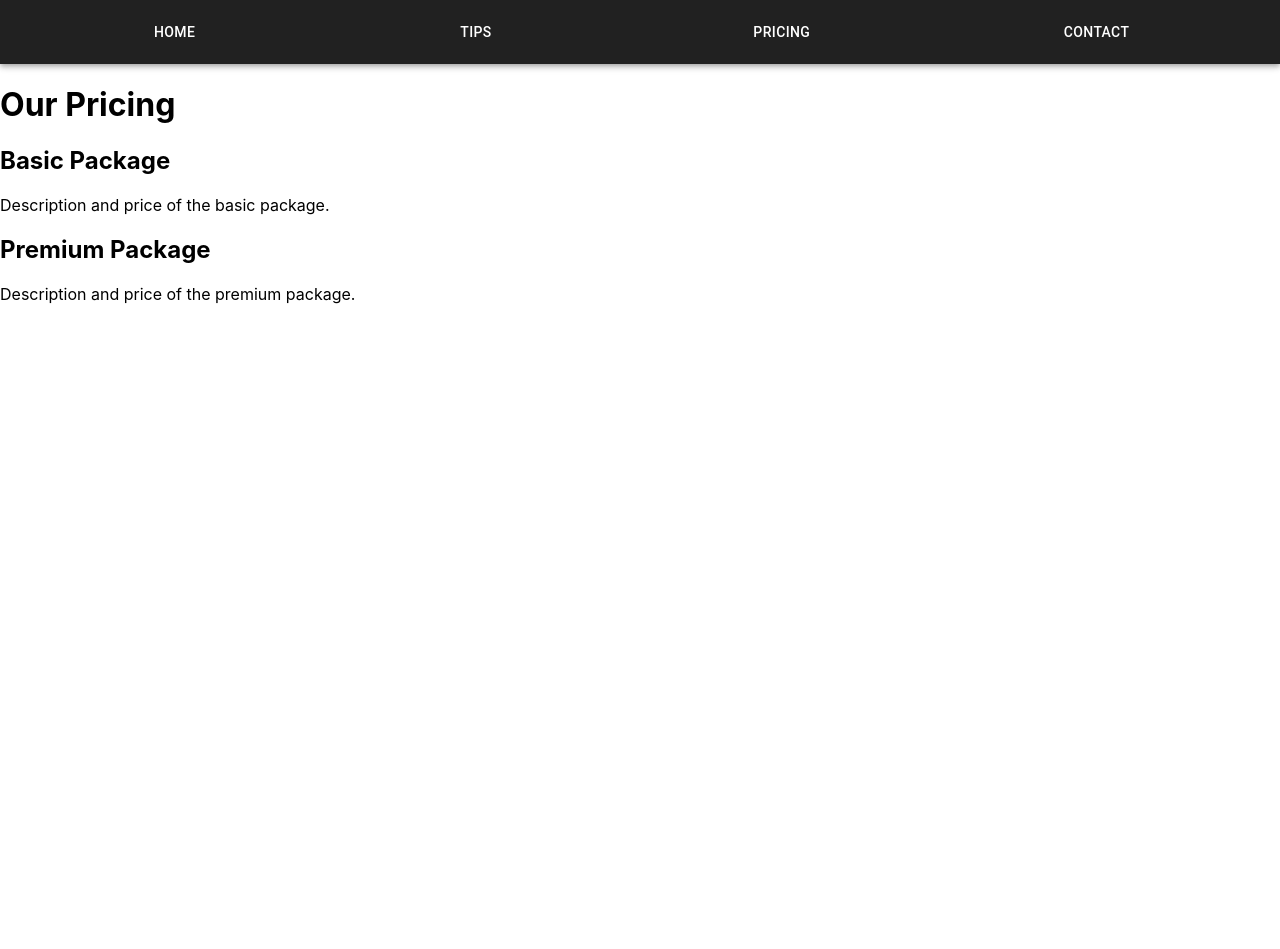
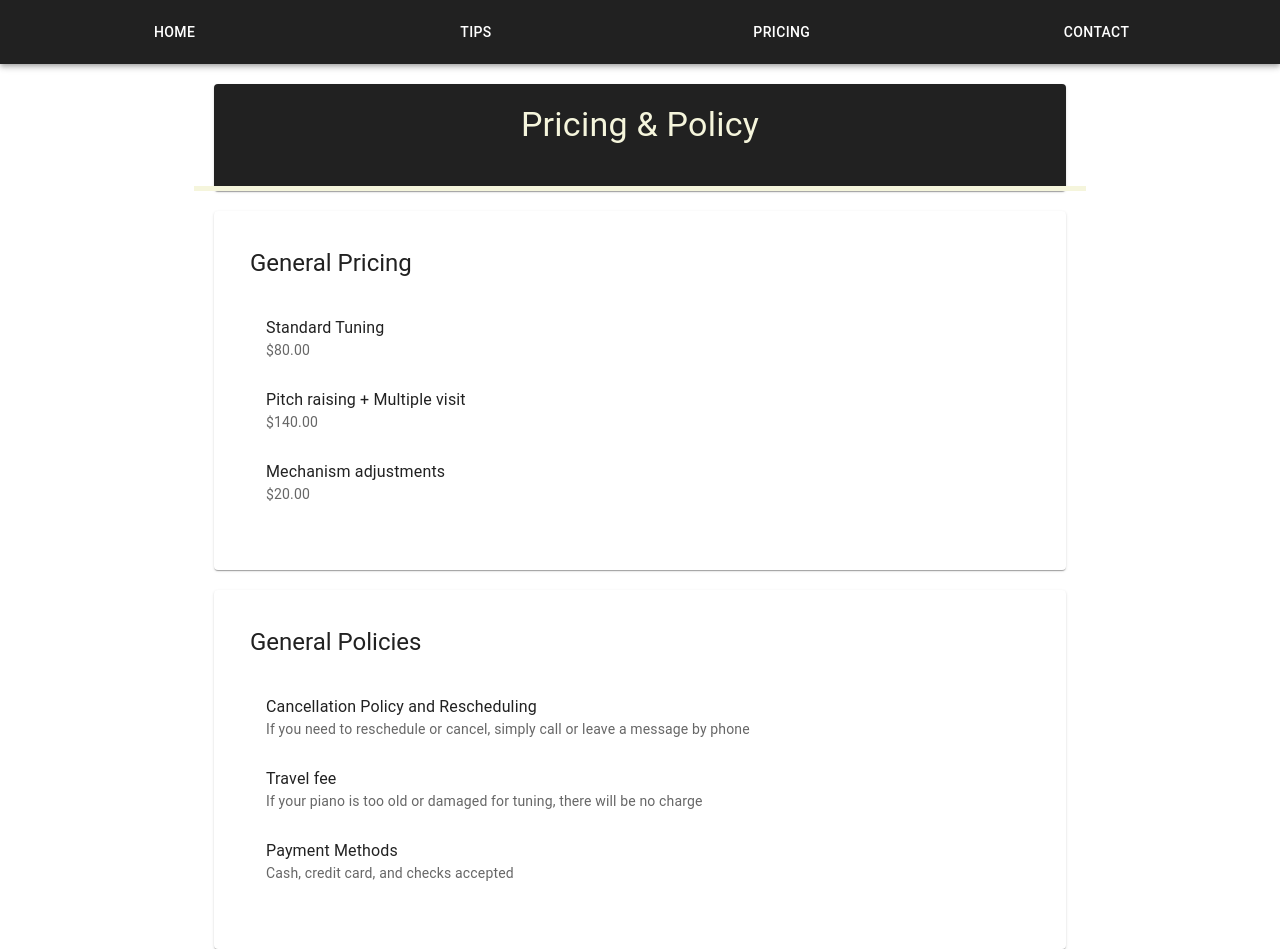
Before and after one commit to MasonDarcy/piano_web, a React (Create React App) app in the folder piano_web/: page /pricing in a window 1280 px wide. Before the commit the page ends 800 px from the top, so only its background shows below. Built offline with nearby package versions, Linux system fonts and the light colour scheme.

Commit message:
Added pricing / policy page

```diff
--- a/piano_web/src/components/Pricing.js
+++ b/piano_web/src/components/Pricing.js
@@ -1,20 +1,68 @@
 import React from 'react';
+import { Paper, Typography, Container, Card, CardContent, List, ListItem, ListItemText } from '@mui/material';
 
 const Pricing = () => {
+  // Example services and prices
+  const pricingDetails = [
+    { service: 'Standard Tuning', price: '$80.00' },
+    { service: 'Pitch raising + Multiple visit', price: '$140.00' },
+    { service: 'Mechanism adjustments', price: '$20.00' },
+    // Add more services and prices as needed
+  ];
+
+  // Example general policies
+  const generalPolicies = [
+    { title: 'Cancellation Policy and Rescheduling', description: 'If you need to reschedule or cancel, simply call or leave a message by phone' },
+    { title: 'Travel fee ', description: 'If your piano is too old or damaged for tuning, there will be no charge' },
+    { title: 'Payment Methods', description: 'Cash, credit card, and checks accepted' },
+    // Add more policies as needed
+  ];
+
   return (
-    <div>
-      <h1>Our Pricing</h1>
-      {/* List your pricing options here */}
-      <div>
-        <h2>Basic Package</h2>
-        <p>Description and price of the basic package.</p>
-      </div>
-      <div>
-        <h2>Premium Package</h2>
-        <p>Description and price of the premium package.</p>
-      </div>
-      {/* Add more packages as needed */}
-    </div>
+    <Container maxWidth="md" style={{ marginTop: '20px' }}>
+      <Paper style={{ padding: '20px', backgroundColor: '#212121', color: '#f5f5dc', position: 'relative', paddingBottom: '25px' }}>
+        <Typography variant="h4" component="h1" style={{ textAlign: 'center', marginBottom: '20px' }}>
+          Pricing & Policy
+        </Typography>
+        <div style={{
+          height: '5px',
+          backgroundColor: '#f5f5dc',
+          width: 'calc(100% + 40px)',
+          position: 'absolute',
+          bottom: '0',
+          left: '-20px'
+        }}></div>
+      </Paper>
+      <Card style={{ marginTop: '20px', backgroundColor: '#ffffff', padding: '20px' }}>
+        <CardContent>
+          <Typography variant="h5" component="h2" style={{ color: '#212121', marginBottom: '15px' }}>
+            General Pricing
+          </Typography>
+          <List>
+            {pricingDetails.map((item, index) => (
+              <ListItem key={index}>
+                <ListItemText primary={item.service} secondary={item.price} />
+              </ListItem>
+            ))}
+          </List>
+        </CardContent>
+      </Card>
+      {/* New Card for General Policies */}
+      <Card style={{ marginTop: '20px', backgroundColor: '#ffffff', padding: '20px' }}>
+        <CardContent>
+          <Typography variant="h5" component="h2" style={{ color: '#212121', marginBottom: '15px' }}>
+            General Policies
+          </Typography>
+          <List>
+            {generalPolicies.map((item, index) => (
+              <ListItem key={index}>
+                <ListItemText primary={item.title} secondary={item.description} />
+              </ListItem>
+            ))}
+          </List>
+        </CardContent>
+      </Card>
+    </Container>
   );
 }
 
```
